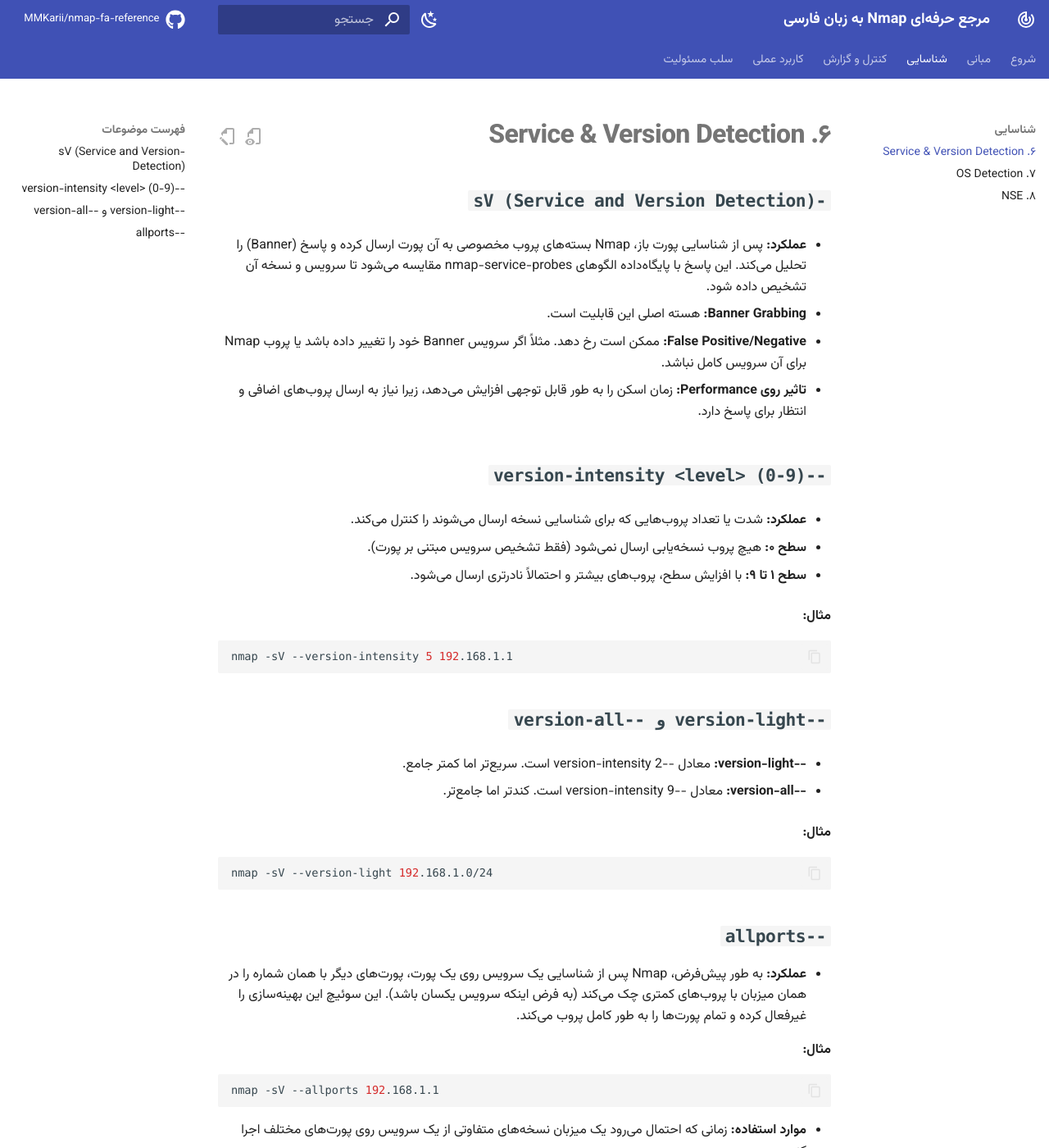
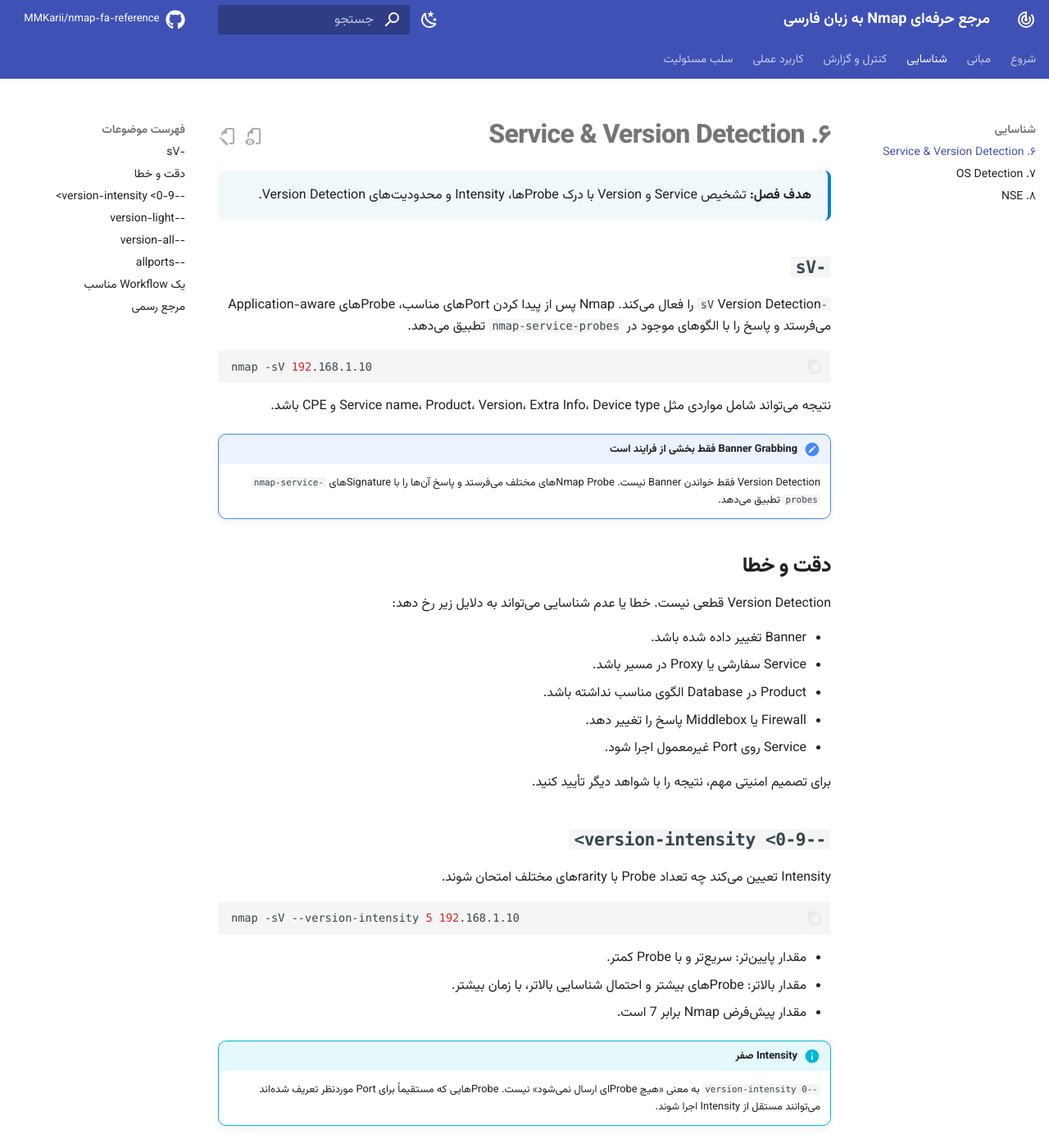
Before and after one commit to MMKarii/nmap-fa-reference, an MkDocs documentation site: the page built from docs/06-service-version-detection.md, in a window 1280 px wide and 1400 px high. Shown: the whole window at 82% size. Built offline with MkDocs 1.6.1 and Material for MkDocs 9.7.7, drawn with Linux system fonts in a browser that asks for light colours; comment, search, counter and statistics services are not loaded; some of the changed text lies outside the part shown.

Commit message:
Correct service version detection behavior

````diff
--- a/docs/06-service-version-detection.md
+++ b/docs/06-service-version-detection.md
@@ -1,49 +1,98 @@
 # ۶. Service & Version Detection
 
-## `-sV (Service and Version Detection)`
+<div class="chapter-meta">
+<strong>هدف فصل:</strong> تشخیص Service و Version با درک Probeها، Intensity و محدودیت‌های Version Detection.
+</div>
 
-- **عملکرد:** پس از شناسایی پورت باز، Nmap بسته‌های پروب مخصوصی به آن پورت ارسال کرده و پاسخ (Banner) را تحلیل می‌کند. این پاسخ با پایگاه‌داده الگوهای nmap-service-probes مقایسه می‌شود تا سرویس و نسخه آن تشخیص داده شود.
+## `-sV`
 
-- **Banner Grabbing:** هسته اصلی این قابلیت است.
-
-- **False Positive/Negative:** ممکن است رخ دهد. مثلاً اگر سرویس Banner خود را تغییر داده باشد یا پروب Nmap برای آن سرویس کامل نباشد.
-
-- **تاثیر روی Performance:** زمان اسکن را به طور قابل توجهی افزایش می‌دهد، زیرا نیاز به ارسال پروب‌های اضافی و انتظار برای پاسخ دارد.
-
-## `--version-intensity <level> (0-9)`
-
-- **عملکرد:** شدت یا تعداد پروب‌هایی که برای شناسایی نسخه ارسال می‌شوند را کنترل می‌کند.
-
-- **سطح ۰:** هیچ پروب نسخه‌یابی ارسال نمی‌شود (فقط تشخیص سرویس مبتنی بر پورت).
-
-- **سطح ۱ تا ۹:** با افزایش سطح، پروب‌های بیشتر و احتمالاً نادرتری ارسال می‌شود.
-
-**مثال:**
+`-sV` Version Detection را فعال می‌کند. Nmap پس از پیدا کردن Portهای مناسب، Probeهای Application-aware می‌فرستد و پاسخ را با الگوهای موجود در `nmap-service-probes` تطبیق می‌دهد.
 
 ```bash
-nmap -sV --version-intensity 5 192.168.1.1
+nmap -sV 192.168.1.10
 ```
 
-## `--version-light و --version-all`
+نتیجه می‌تواند شامل مواردی مثل Service name، Product، Version، Extra Info، Device type و CPE باشد.
 
-- **--version-light:** معادل --version-intensity 2 است. سریع‌تر اما کمتر جامع.
+!!! note "Banner Grabbing فقط بخشی از فرایند است"
+    Version Detection فقط خواندن Banner نیست. Nmap Probeهای مختلف می‌فرستد و پاسخ آن‌ها را با Signatureهای `nmap-service-probes` تطبیق می‌دهد.
 
-- **--version-all:** معادل --version-intensity 9 است. کندتر اما جامع‌تر.
+## دقت و خطا
 
-**مثال:**
+Version Detection قطعی نیست. خطا یا عدم شناسایی می‌تواند به دلایل زیر رخ دهد:
+
+- Banner تغییر داده شده باشد.
+- Service سفارشی یا Proxy در مسیر باشد.
+- Product در Database الگوی مناسب نداشته باشد.
+- Firewall یا Middlebox پاسخ را تغییر دهد.
+- Service روی Port غیرمعمول اجرا شود.
+
+برای تصمیم امنیتی مهم، نتیجه را با شواهد دیگر تأیید کنید.
+
+## `--version-intensity <0-9>`
+
+Intensity تعیین می‌کند چه تعداد Probe با rarityهای مختلف امتحان شوند.
+
+```bash
+nmap -sV --version-intensity 5 192.168.1.10
+```
+
+- مقدار پایین‌تر: سریع‌تر و با Probe کمتر.
+- مقدار بالاتر: Probeهای بیشتر و احتمال شناسایی بالاتر، با زمان بیشتر.
+- مقدار پیش‌فرض Nmap برابر 7 است.
+
+!!! info "Intensity صفر"
+    `--version-intensity 0` به معنی «هیچ Probeای ارسال نمی‌شود» نیست. Probeهایی که مستقیماً برای Port موردنظر تعریف شده‌اند می‌توانند مستقل از Intensity اجرا شوند.
+
+## `--version-light`
+
+Alias برای `--version-intensity 2` است.
 
 ```bash
 nmap -sV --version-light 192.168.1.0/24
 ```
 
+برای Inventory سریع مناسب است، ولی احتمال شناسایی Serviceهای کمتر رایج پایین‌تر می‌آید.
+
+## `--version-all`
+
+Alias برای `--version-intensity 9` است و همه Probeهای Version Detection را در Scope مناسب امتحان می‌کند.
+
+```bash
+nmap -sV --version-all 192.168.1.10
+```
+
 ## `--allports`
 
-- **عملکرد:** به طور پیش‌فرض، Nmap پس از شناسایی یک سرویس روی یک پورت، پورت‌های دیگر با همان شماره را در همان میزبان با پروب‌های کمتری چک می‌کند (به فرض اینکه سرویس یکسان باشد). این سوئیچ این بهینه‌سازی را غیرفعال کرده و تمام پورت‌ها را به طور کامل پروب می‌کند.
+رفتار این Option در متن اولیه پروژه اشتباه توصیف شده بود.
 
-**مثال:**
+Nmap Version Detection به‌طور پیش‌فرض بعضی Portها را طبق Directiveهای `Exclude` در `nmap-service-probes` کنار می‌گذارد. نمونه معروف TCP/9100 است، چون بعضی Printerها داده ورودی را چاپ می‌کنند.
+
+`--allports` باعث می‌شود Version Detection این Excludeها را نادیده بگیرد.
 
 ```bash
-nmap -sV --allports 192.168.1.1
+nmap -sV --allports 192.168.1.10
 ```
 
-- **موارد استفاده:** زمانی که احتمال می‌رود یک میزبان نسخه‌های متفاوتی از یک سرویس روی پورت‌های مختلف اجرا کند.
+!!! warning "استفاده با آگاهی"
+    روی تجهیزات خاص، به‌خصوص Printerها، Probe کردن Portهایی که عمداً Exclude شده‌اند می‌تواند اثر جانبی ایجاد کند.
+
+## یک Workflow مناسب
+
+ابتدا Port Discovery:
+
+```bash
+sudo nmap -sS --top-ports 200 192.168.1.10
+```
+
+سپس Version Detection روی Portهای موردنظر:
+
+```bash
+nmap -sV -p 22,80,443,8080 192.168.1.10
+```
+
+این روش در بسیاری از Assessmentها کنترل بیشتری نسبت به اجرای Version Detection سنگین روی همه Portها می‌دهد.
+
+## مرجع رسمی
+
+- [Service and Version Detection](https://nmap.org/book/man-version-detection.html)
````
